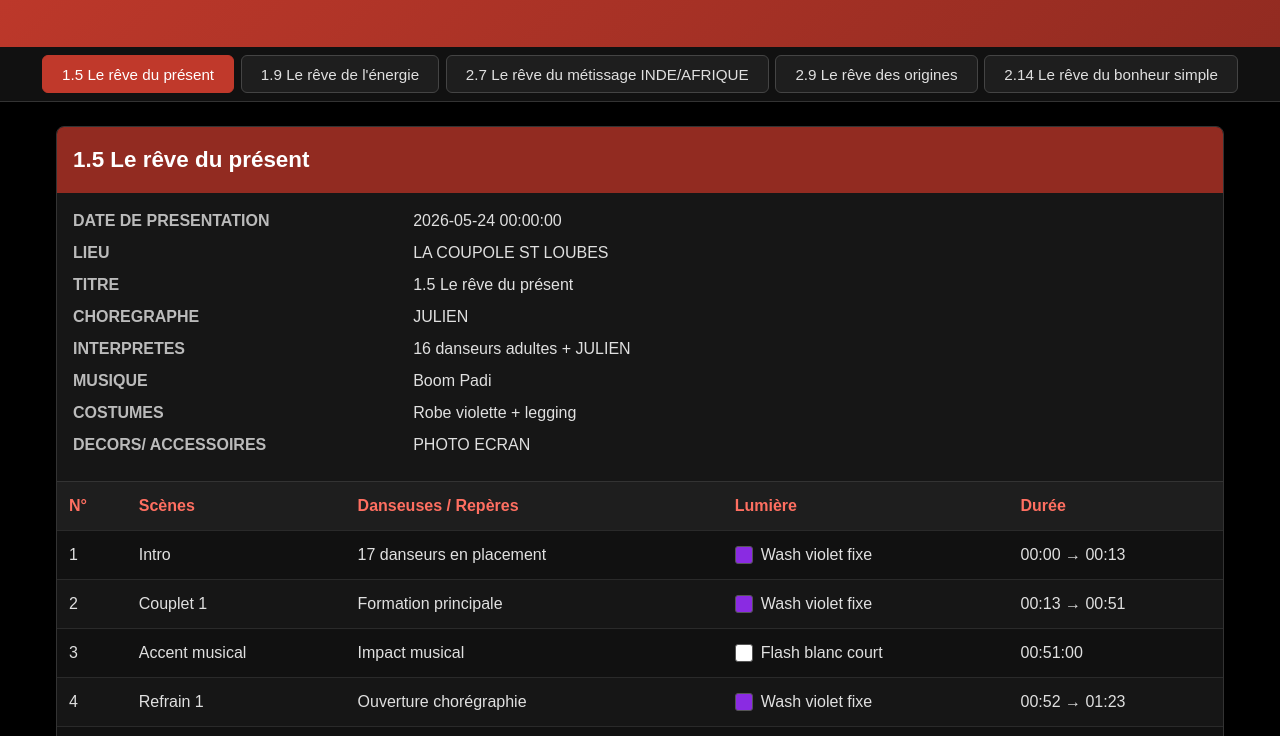
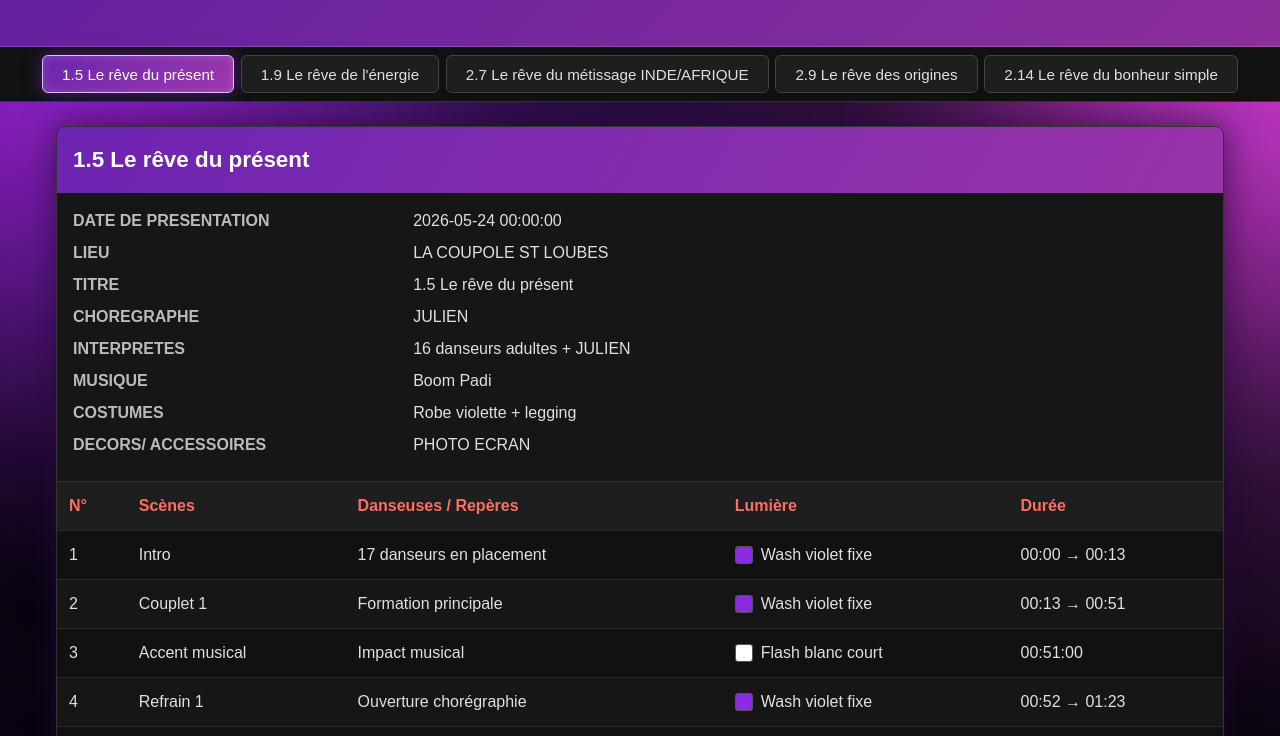
Before and after one commit to PRAFUL33290/gala-lumiere-bollywood, a plain HTML site: page index.html in a window 1280 px wide. Shown: the part 117-853 px from the top of the page. Drawn offline with Linux system fonts and the light colour scheme.

Commit message:
Load animated neon background stylesheet

```diff
--- a/index.html
+++ b/index.html
@@ -5,6 +5,7 @@
     <meta name="viewport" content="width=device-width, initial-scale=1.0">
     <title>Gala lumière Bollywood</title>
     <link rel="stylesheet" href="style.css">
+    <link rel="stylesheet" href="neon.css">
     <script src="script.js"></script>
 </head>
 <body>
```
